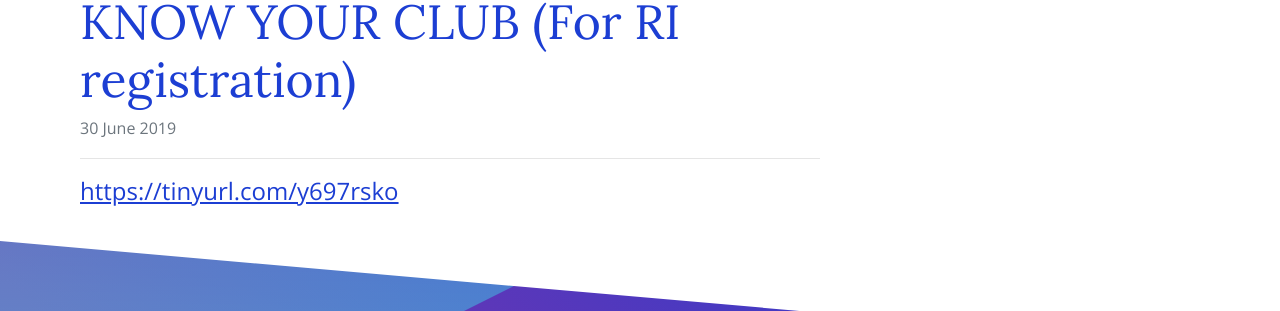
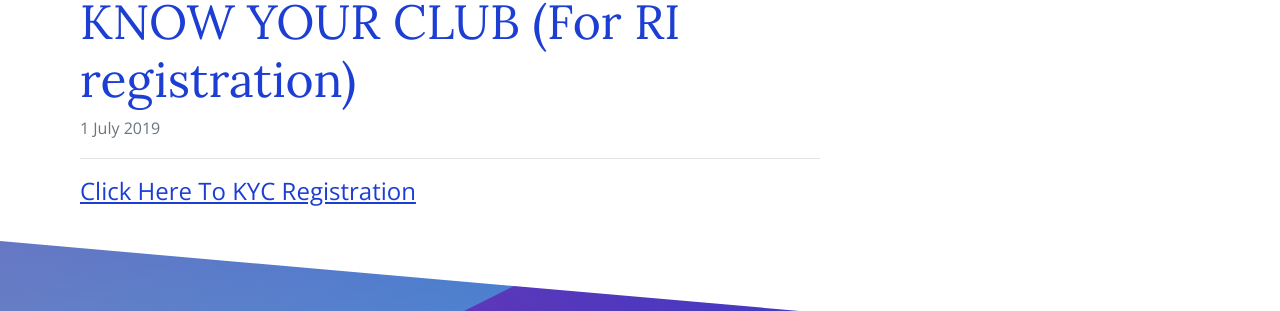
Before and after one commit to rid3000/rid3000, a Jekyll site: the page built from _announcements/2019-06-30-know-your-club-for-ri-registration.md, in a window 1280 px wide. Shown: the part 357-668 px from the top of the page. Built offline with Jekyll 4.4.1, drawn with Linux system fonts in a browser that asks for light colours.

Commit message:
Update Announcement “2019-06-30-know-your-club-for-ri-registration”

```diff
--- a/_announcements/2019-06-30-know-your-club-for-ri-registration.md
+++ b/_announcements/2019-06-30-know-your-club-for-ri-registration.md
@@ -1,5 +1,5 @@
 ---
-title: 'KNOW YOUR CLUB (For RI registration)'
-date: '2019-06-30'
+title: KNOW YOUR CLUB (For RI registration)
+date: '2019-07-01'
 ---
-<https://tinyurl.com/y697rsko>
+[Click Here To KYC Registration](https://tinyurl.com/y697rsko)
```
